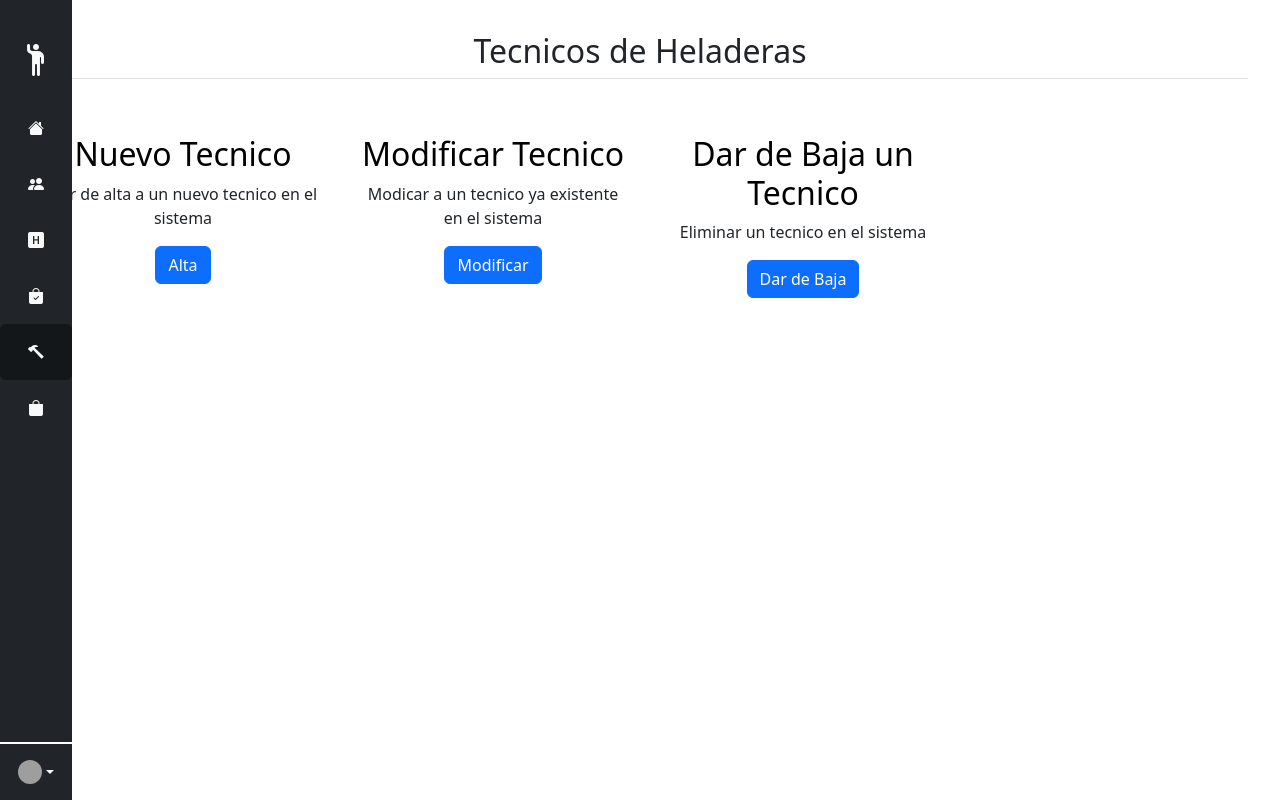
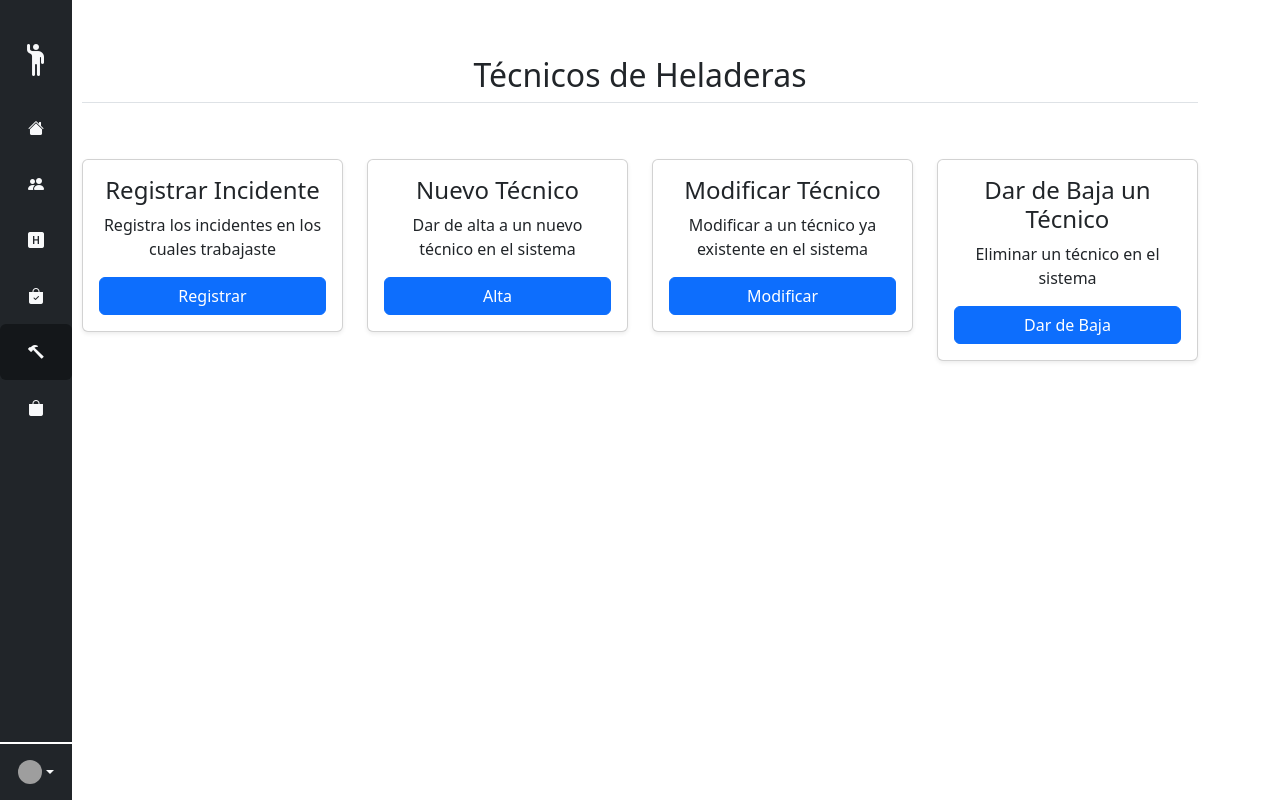
Before and after one commit to GuidoSiverio/tp-fe-dds, a React (Vite) app: page /tecnicos in a window 1280 px wide. Built offline with nearby package versions, Linux system fonts and the light colour scheme; grey boxes are pictures that could not be loaded.

Commit message:
Registrar visitas de los tecnicos

```diff
--- a/src/entities-jsx/App.jsx
+++ b/src/entities-jsx/App.jsx
@@ -15,6 +15,7 @@ import Producto from "./DonacionProducto";
 import TecnicosAlta from "./TecnicosAlta";
 import ModificarTecnico from "./ModificarTecnico";
 import BajaTecnico from "./TecnicosBaja";
+import RegistrarIncidente from "./RegistrarIncidente";
 import Ofertas from "./Ofertas";
 import { UserProvider } from "./UserContext";
 
@@ -49,6 +50,10 @@ function App() {
           element={<ModificarTecnico />}
         />
         <Route path="/tecnicos/tecnicos-baja" element={<BajaTecnico />} />
+        <Route
+          path="/tecnicos/registrar-incidente"
+          element={<RegistrarIncidente />}
+        />
         <Route path="/ofertas" element={<Ofertas />} />
       </Routes>
     </UserProvider>
--- /dev/null
+++ b/src/entities-jsx/RegistrarIncidente.jsx
@@ -0,0 +1,201 @@
+import React, { useState, useEffect } from "react";
+import Sidebar from "./Sidebar";
+import { useNavigate } from "react-router-dom";
+
+function RegistrarIncidente() {
+  const [incidente, setIncidente] = useState({
+    heladera: "",
+    fechaVisita: "",
+    comentario: "",
+    imagenes: [],
+    solucionado: false,
+  });
+
+  const [heladeras, setHeladeras] = useState([]); // Estado para almacenar heladeras desde el backend
+
+  const navigate = useNavigate();
+  const localhost = "http://localhost:8080";
+
+  // Obtener heladeras desde el backend
+  useEffect(() => {
+    async function fetchHeladeras() {
+      try {
+        const response = await fetch(localhost + "/heladeras");
+        if (!response.ok) {
+          throw new Error(`Error ${response.status}: ${response.statusText}`);
+        }
+        const data = await response.json();
+        setHeladeras(data); // Guardamos las heladeras en el estado
+      } catch (error) {
+        console.error("Error al obtener heladeras:", error);
+        alert("Error al cargar las heladeras.");
+      }
+    }
+
+    fetchHeladeras();
+  }, []);
+
+  async function addIncidente() {
+    if (!validateForm()) return;
+
+    try {
+      const response = await fetch(localhost + "/RegistrarIncidente", {
+        method: "POST",
+        headers: {
+          "Content-Type": "application/json",
+        },
+        body: JSON.stringify(incidente),
+      });
+
+      if (!response.ok) {
+        throw new Error(`Error ${response.status}: ${response.statusText}`);
+      }
+
+      alert("Incidente registrado exitosamente.");
+      navigate("/");
+    } catch (error) {
+      console.error("Error durante el registro:", error);
+      alert("Error al registrar incidente: " + error.message);
+    }
+  }
+
+  function validateForm() {
+    if (
+      !incidente.heladera ||
+      !incidente.fechaVisita ||
+      !incidente.comentario
+    ) {
+      alert("Por favor completa todos los campos obligatorios.");
+      return false;
+    }
+    return true;
+  }
+
+  const handleChange = (field, value) => {
+    setIncidente({ ...incidente, [field]: value });
+  };
+
+  const handleCheckboxChange = () => {
+    setIncidente({ ...incidente, solucionado: !incidente.solucionado });
+  };
+
+  const handleImageUpload = (event) => {
+    const files = Array.from(event.target.files);
+    const imageUrls = files.map((file) => URL.createObjectURL(file)); // Simulación de carga de imágenes
+    setIncidente({
+      ...incidente,
+      imagenes: [...incidente.imagenes, ...imageUrls],
+    });
+  };
+
+  return (
+    <div className="RegistrarIncidente">
+      <Sidebar />
+      <div className="content">
+        <h1 className="display-4 fw-normal">Registrar Incidente</h1>
+        <br />
+        <form className="needs-validation" noValidate>
+          <div className="row g-3">
+            {/* Selección de heladeras desde el backend */}
+            <div className="col-12">
+              <label htmlFor="heladera" className="form-label">
+                Heladera
+              </label>
+              <select
+                className="form-control"
+                id="heladera"
+                value={incidente.heladera}
+                onChange={(e) => handleChange("heladera", e.target.value)}
+              >
+                <option value="">Seleccione una heladera</option>
+                {heladeras.map((heladera) => (
+                  <option key={heladera.id} value={heladera.id}>
+                    {heladera.nombre}
+                  </option>
+                ))}
+              </select>
+            </div>
+
+            {/* Fecha de Visita */}
+            <div className="col-12">
+              <label htmlFor="fechaVisita" className="form-label">
+                Fecha de Visita
+              </label>
+              <input
+                type="date"
+                className="form-control"
+                id="fechaVisita"
+                required
+                onChange={(e) => handleChange("fechaVisita", e.target.value)}
+              />
+            </div>
+
+            {/* Comentario */}
+            <div className="col-12">
+              <label htmlFor="comentario" className="form-label">
+                Comentario
+              </label>
+              <textarea
+                className="form-control"
+                id="comentario"
+                placeholder="Describe el trabajo realizado"
+                required
+                onChange={(e) => handleChange("comentario", e.target.value)}
+              />
+            </div>
+
+            {/* Carga de imágenes */}
+            <div className="col-12">
+              <label htmlFor="imagenes" className="form-label">
+                Subir Imágenes
+              </label>
+              <input
+                type="file"
+                className="form-control"
+                id="imagenes"
+                multiple
+                accept="image/*"
+                onChange={handleImageUpload}
+              />
+              <div className="mt-2">
+                {incidente.imagenes.map((img, index) => (
+                  <img
+                    key={index}
+                    src={img}
+                    alt="Incidente"
+                    width="100"
+                    className="me-2"
+                  />
+                ))}
+              </div>
+            </div>
+
+            {/* Checkbox de solucionado */}
+            <div className="col-12 form-check">
+              <input
+                type="checkbox"
+                className="form-check-input"
+                id="solucionado"
+                checked={incidente.solucionado}
+                onChange={handleCheckboxChange}
+              />
+              <label className="form-check-label" htmlFor="solucionado">
+                ¿Solucionado?
+              </label>
+            </div>
+          </div>
+          <hr className="my-4" />
+          <button
+            className="w-100 btn btn-primary btn-lg"
+            type="button"
+            onClick={addIncidente}
+          >
+            Guardar
+          </button>
+        </form>
+      </div>
+    </div>
+  );
+}
+
+export default RegistrarIncidente;
--- a/src/entities-jsx/Tecnicos.jsx
+++ b/src/entities-jsx/Tecnicos.jsx
@@ -5,27 +5,43 @@ import "bootstrap/dist/js/bootstrap.bundle.min.js";
 
 function Tecnicos() {
   return (
-    <div className="Tecnicos">
+    <div className="Tecnicos d-flex">
       <Sidebar />
 
-      <h2 className="pb-2 border-bottom">Tecnicos de Heladeras</h2>
-      <div className="row g-4 py-5 row-cols-1 row-cols-lg-4">
-        <div className="col d-flex align-items-start">
-          <div className="icon-square text-body-emphasis bg-body-secondary d-inline-flex align-items-center justify-content-center fs-4 flex-shrink-0 me-3"></div>
-          <div>
-            <h3 className="fs-2 text-body-emphasis">Nuevo Tecnico</h3>
-            <p>Dar de alta a un nuevo tecnico en el sistema</p>
+      <div className="container mt-4">
+        <h2 className="pb-2 border-bottom">Técnicos de Heladeras</h2>
+
+        <div className="row g-4 py-5 row-cols-1 row-cols-md-2 row-cols-lg-4">
+          {/* Registrar Incidente */}
+          <div className="col">
+            <div className="card shadow-sm p-3 text-center">
+              <h3 className="fs-4">Registrar Incidente</h3>
+              <p>Registra los incidentes en los cuales trabajaste</p>
+              <a
+                href="/tecnicos/registrar-incidente"
+                className="btn btn-primary"
+              >
+                Registrar
+              </a>
+            </div>
+          </div>
+
+          {/* Nuevo Técnico */}
+          <div className="col">
+            <div className="card shadow-sm p-3 text-center">
+              <h3 className="fs-4">Nuevo Técnico</h3>
+              <p>Dar de alta a un nuevo técnico en el sistema</p>
               <a href="/tecnicos/tecnicos-alta" className="btn btn-primary">
                 Alta
               </a>
             </div>
           </div>
 
-        <div className="col d-flex align-items-start">
-          <div className="icon-square text-body-emphasis bg-body-secondary d-inline-flex align-items-center justify-content-center fs-4 flex-shrink-0 me-3"></div>
-          <div>
-            <h3 className="fs-2 text-body-emphasis">Modificar Tecnico</h3>
-            <p>Modicar a un tecnico ya existente en el sistema</p>
+          {/* Modificar Técnico */}
+          <div className="col">
+            <div className="card shadow-sm p-3 text-center">
+              <h3 className="fs-4">Modificar Técnico</h3>
+              <p>Modificar a un técnico ya existente en el sistema</p>
               <a
                 href="/tecnicos/tecnicos-modificacion"
                 className="btn btn-primary"
@@ -34,14 +50,16 @@ function Tecnicos() {
               </a>
             </div>
           </div>
-        <div className="col d-flex align-items-start">
-          <div className="icon-square text-body-emphasis bg-body-secondary d-inline-flex align-items-center justify-content-center fs-4 flex-shrink-0 me-3"></div>
-          <div>
-            <h3 className="fs-2 text-body-emphasis">Dar de Baja un Tecnico</h3>
-            <p>Eliminar un tecnico en el sistema</p>
+
+          {/* Dar de Baja Técnico */}
+          <div className="col">
+            <div className="card shadow-sm p-3 text-center">
+              <h3 className="fs-4">Dar de Baja un Técnico</h3>
+              <p>Eliminar un técnico en el sistema</p>
               <a href="/tecnicos/tecnicos-baja" className="btn btn-primary">
                 Dar de Baja
               </a>
+            </div>
           </div>
         </div>
       </div>
```
Lines whose indentation alone changed are shown as unchanged.
